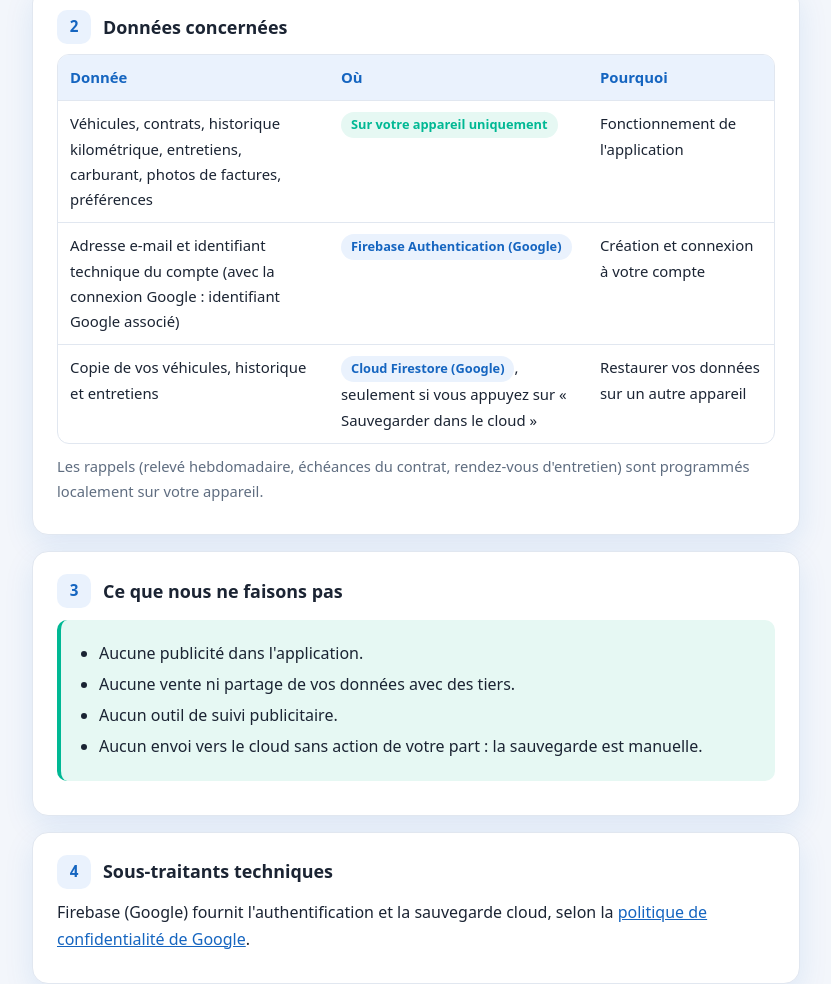
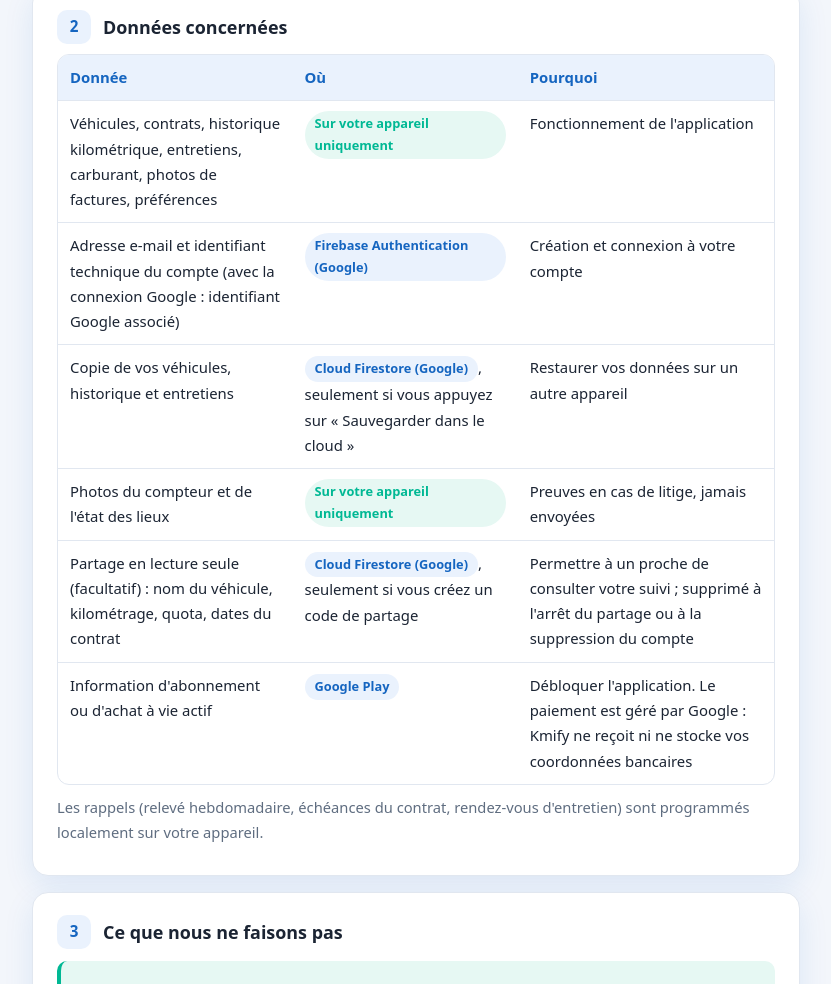
Before and after one commit to khechkhouche/kmify-legal, a plain HTML site: page index.html in a window 1280 px wide. Shown: the part 551-1535 px from the top of the page, without its empty margins (224-1055 px from the left). Drawn offline with Linux system fonts and the light colour scheme.

Commit message:
Add files via upload

```diff
--- a/index.html
+++ b/index.html
@@ -33,6 +33,9 @@
     <tr><td>Véhicules, contrats, historique kilométrique, entretiens, carburant, photos de factures, préférences</td><td><span class="pill local">Sur votre appareil uniquement</span></td><td>Fonctionnement de l'application</td></tr>
     <tr><td>Adresse e-mail et identifiant technique du compte (avec la connexion Google : identifiant Google associé)</td><td><span class="pill cloud">Firebase Authentication (Google)</span></td><td>Création et connexion à votre compte</td></tr>
     <tr><td>Copie de vos véhicules, historique et entretiens</td><td><span class="pill cloud">Cloud Firestore (Google)</span>, seulement si vous appuyez sur « Sauvegarder dans le cloud »</td><td>Restaurer vos données sur un autre appareil</td></tr>
+    <tr><td>Photos du compteur et de l'état des lieux</td><td><span class="pill local">Sur votre appareil uniquement</span></td><td>Preuves en cas de litige, jamais envoyées</td></tr>
+    <tr><td>Partage en lecture seule (facultatif) : nom du véhicule, kilométrage, quota, dates du contrat</td><td><span class="pill cloud">Cloud Firestore (Google)</span>, seulement si vous créez un code de partage</td><td>Permettre à un proche de consulter votre suivi ; supprimé à l'arrêt du partage ou à la suppression du compte</td></tr>
+    <tr><td>Information d'abonnement ou d'achat à vie actif</td><td><span class="pill cloud">Google Play</span></td><td>Débloquer l'application. Le paiement est géré par Google : Kmify ne reçoit ni ne stocke vos coordonnées bancaires</td></tr>
   </table></div>
   <p class="muted">Les rappels (relevé hebdomadaire, échéances du contrat, rendez-vous d'entretien) sont programmés localement sur votre appareil.</p>
 </section>
```
